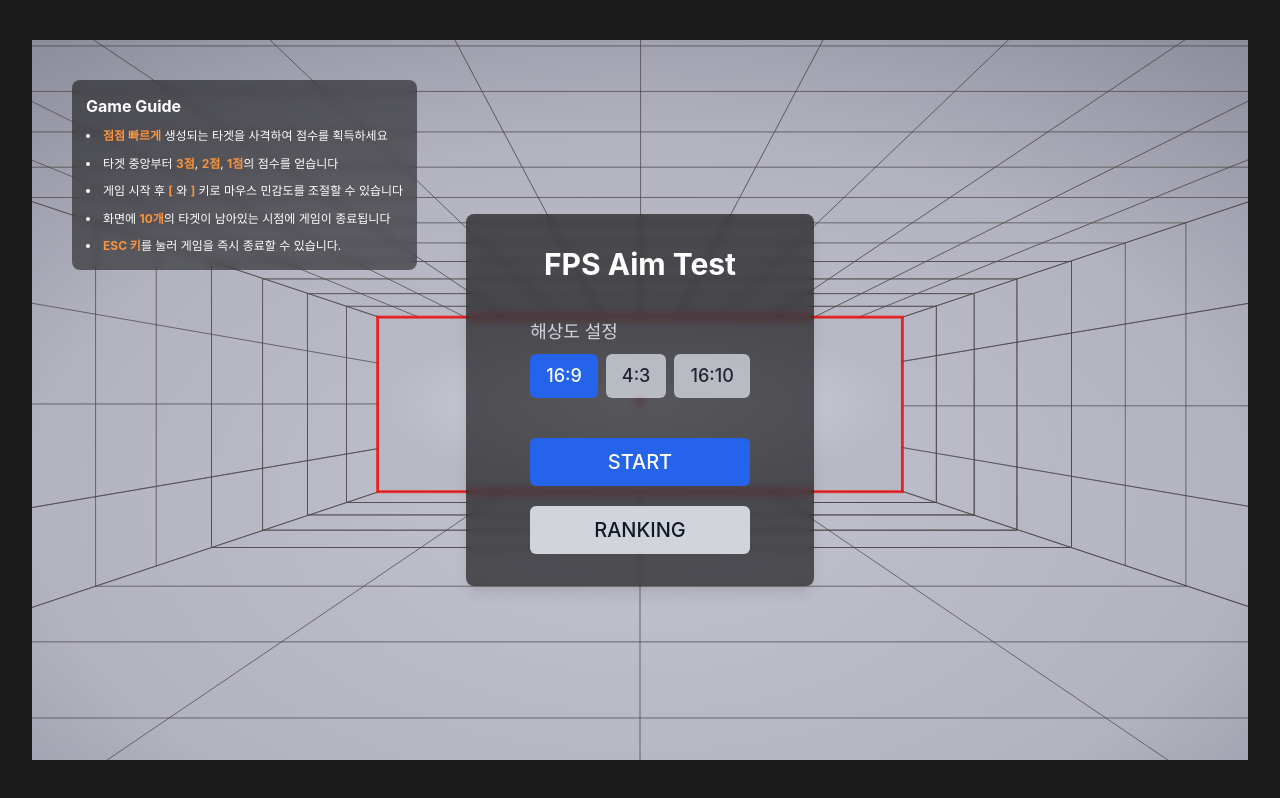
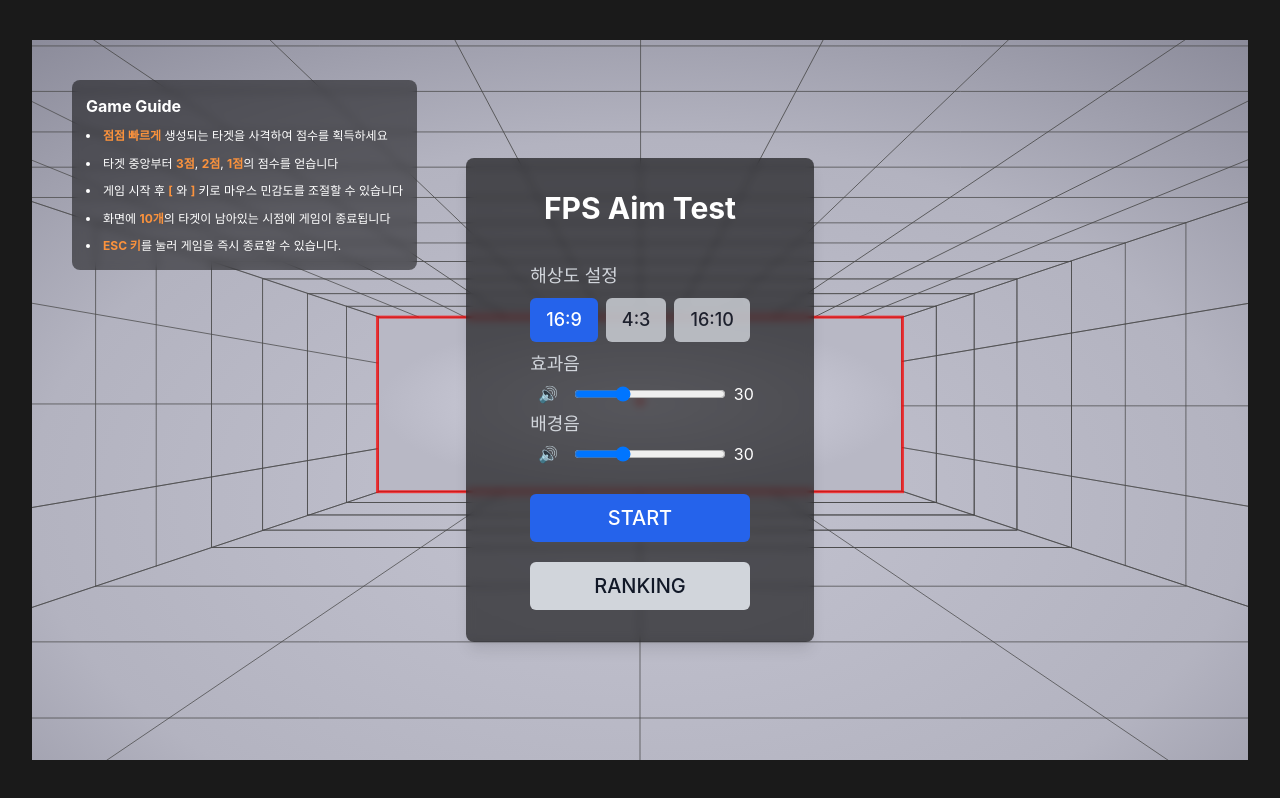
Before and after one commit to Donghunn-Lee/aimtest, a React (Create React App) app: page / in a window 1280 px wide. Both pictures are taken after a click on the button "전체화면 모드". Built offline with nearby package versions, Linux system fonts and the light colour scheme.

Commit message:
feat: 볼륨 슬라이더 추가

```diff
--- a/src/components/game/core/GameWorld.tsx
+++ b/src/components/game/core/GameWorld.tsx
@@ -8,7 +8,7 @@ import {
 
 import { Crosshair } from '@components/game/ui/Crosshair';
 import { TargetRenderer } from '@/components/game/core/target/TargetRenderer';
-import { StartMenu } from '@components/game/menu/StartMenu';
+import StartMenu from '@components/game/menu/StartMenu';
 import ResultMenu from '@components/game/menu/ResultMenu';
 import RankingBoard from '@components/game/ranking/RankingBoard';
 import { GameStatus } from '@/components/game/ui/GameStatus';
@@ -22,6 +22,7 @@ import { useGameState } from '@hooks/useGameState';
 import useTargetManager from '@hooks/useTargetManager';
 
 import { clearCanvas, applyCanvasTransform } from '@utils/canvas';
+import useVolume from '@/hooks/useVolume';
 
 interface GameWorldProps {
   gameMode: 'fullscreen' | 'windowed';
@@ -52,6 +53,7 @@ export const GameWorld = ({ gameMode, onGameModeChange }: GameWorldProps) => {
   });
   const [gameState, gameActions] = useGameState();
   const [targetManagerState, targetManagerActions] = useTargetManager();
+  const [volumeState, volumeActions] = useVolume();
 
   // 게임 시작 핸들러
   const handleGameStart = () => {
@@ -111,10 +113,20 @@ export const GameWorld = ({ gameMode, onGameModeChange }: GameWorldProps) => {
       const screenX = -position.current.x;
       const screenY = -position.current.y;
 
-      targetManagerActions.checkHit(screenX, screenY, (target) => {
-        gameActions.handleHit();
-        gameActions.addScore(target.score || 0);
-      });
+      const isHited = targetManagerActions.checkHit(
+        screenX,
+        screenY,
+        (target) => {
+          gameActions.handleHit();
+          gameActions.addScore(target.score || 0);
+        }
+      );
+
+      if (isHited) {
+        volumeActions.playHitSound();
+      } else {
+        volumeActions.playMissSound();
+      }
 
       gameActions.handleClick();
     }
@@ -312,12 +324,14 @@ export const GameWorld = ({ gameMode, onGameModeChange }: GameWorldProps) => {
     };
   }, [gameState.isGameStarted]);
 
-  // 게임 시작 및 종료 테두리 표시
+  // 게임 시작 및 종료 테두리 표시, 배경음악 관리
   useEffect(() => {
     if (gameState.isGameStarted) {
+      volumeActions.playBGM();
       startFadeOut();
     } else {
       showBorder();
+      volumeActions.stopBGM();
     }
   }, [gameState.isGameStarted]);
 
@@ -460,6 +474,8 @@ export const GameWorld = ({ gameMode, onGameModeChange }: GameWorldProps) => {
           selectedResolution={selectedResolution}
           onResolutionChange={setSelectedResolution}
           animate={false}
+          volumeState={volumeState}
+          volumeActions={volumeActions}
         />
       )}
       {gameState.isGameOver && !isRankingOpen && (
--- a/src/components/game/core/target/TargetManager.ts
+++ b/src/components/game/core/target/TargetManager.ts
@@ -12,8 +12,6 @@ export class TargetManager {
   private nextId: number = 1;
   private mapBounds: { x: number; y: number; width: number; height: number };
   private containerConfig: ContainerConfig;
-  private hitSound: HTMLAudioElement;
-  private missSound: HTMLAudioElement;
 
   constructor(
     config: TargetConfig,
@@ -23,10 +21,6 @@ export class TargetManager {
     this.gameArea = gameArea;
     this.targets = [];
     this.containerConfig = getDefaultConfig(resolution);
-    this.hitSound = new Audio('/sounds/hit.mp3');
-    this.missSound = new Audio('/sounds/miss.mp3');
-    this.hitSound.volume = 0.5;
-    this.missSound.volume = 0.5;
 
     this.mapBounds = calculateContainerBounds(
       this.gameArea,
@@ -113,19 +107,9 @@ export class TargetManager {
         target.score = score;
         this.targets.splice(i, 1);
 
-        this.hitSound.currentTime = 0;
-        this.hitSound.play().catch(() => {
-          // 브라우저의 자동 재생 정책으로 인한 오류 무시
-        });
-
         return target;
       }
     }
-
-    this.missSound.currentTime = 0;
-    this.missSound.play().catch(() => {
-      // 브라우저의 자동 재생 정책으로 인한 오류 무시
-    });
 
     return null;
   }
--- a/src/components/game/menu/StartMenu.tsx
+++ b/src/components/game/menu/StartMenu.tsx
@@ -1,23 +1,29 @@
 import Button from '@/components/common/Button';
 import { PanelOverlay } from '@/components/common/PanelOverlay';
 import { ResolutionSettings } from '@/components/game/settings/ResolutionSettings';
+import VolumeSlider from '@/components/game/ui/VolumeSlider';
 
 import { Resolution } from '@/types/resolution';
+import { VolumeStateType, VolumeActionsType } from '@/hooks/useVolume';
 
 interface StartMenuProps {
   onStart: () => void;
   onRanking: () => void;
   selectedResolution: Resolution;
   onResolutionChange: (resolution: Resolution) => void;
-  animate?: boolean;
+  animate: boolean;
+  volumeState: VolumeStateType;
+  volumeActions: VolumeActionsType;
 }
 
-export const StartMenu = ({
+const StartMenu = ({
   onStart,
   onRanking,
   selectedResolution,
   onResolutionChange,
-  animate = true,
+  animate,
+  volumeState,
+  volumeActions,
 }: StartMenuProps) => {
   return (
     <PanelOverlay animate={animate}>
@@ -25,14 +31,21 @@ export const StartMenu = ({
         <h2 className="mb-2 text-center text-lg font-bold text-white md:mb-3 md:text-lg lg:text-2xl xl:text-3xl">
           FPS Aim Test
         </h2>
+        <div className="space-y-1 md:space-y-2">
+          <div className="w-full max-w-xs md:max-w-sm lg:max-w-md xl:max-w-lg">
+            <ResolutionSettings
+              selectedResolution={selectedResolution}
+              onResolutionChange={onResolutionChange}
+            />
+          </div>
 
-        <div className="w-full max-w-xs md:max-w-sm lg:max-w-md xl:max-w-lg">
-          <ResolutionSettings
-            selectedResolution={selectedResolution}
-            onResolutionChange={onResolutionChange}
-          />
+          <div className="w-full max-w-xs md:max-w-sm lg:max-w-md xl:max-w-lg">
+            <VolumeSlider
+              volumeState={volumeState}
+              volumeActions={volumeActions}
+            />
+          </div>
         </div>
-
         <div className="w-full max-w-xs space-y-2 md:max-w-sm md:space-y-3 lg:max-w-md lg:space-y-4 xl:max-w-lg xl:space-y-5">
           <Button
             onClick={onStart}
@@ -55,3 +68,5 @@ export const StartMenu = ({
     </PanelOverlay>
   );
 };
+
+export default StartMenu;
--- a/src/components/game/settings/ResolutionSettings.tsx
+++ b/src/components/game/settings/ResolutionSettings.tsx
@@ -1,5 +1,3 @@
-import React from 'react';
-
 import Button from '@/components/common/Button';
 
 import { Resolution, RESOLUTIONS } from '@/types/resolution';
@@ -14,7 +12,7 @@ export const ResolutionSettings: React.FC<ResolutionSettingsProps> = ({
   onResolutionChange,
 }) => {
   return (
-    <div className="mb-4">
+    <div>
       <label className="md:text-md mb-2 block text-sm font-medium text-gray-300 lg:text-lg">
         해상도 설정
       </label>
--- /dev/null
+++ b/src/components/game/ui/VolumeSlider.tsx
@@ -0,0 +1,61 @@
+import { VolumeStateType, VolumeActionsType } from '@/hooks/useVolume';
+
+interface VolumeSliderProps {
+  volumeState: VolumeStateType;
+  volumeActions: VolumeActionsType;
+}
+
+const VolumeSlider = ({ volumeState, volumeActions }: VolumeSliderProps) => {
+  return (
+    <div className="m-0 h-fit items-center p-0">
+      <div>
+        <p className="md:text-md text-sm text-gray-300 lg:text-lg">효과음</p>
+        <div className="flex items-center justify-center gap-2">
+          <button
+            onClick={volumeActions.toggleEfMute}
+            className="rounded px-2 py-1 text-white"
+          >
+            {volumeState.isEfMuted ? '🔇' : '🔊'}
+          </button>
+          <input
+            type="range"
+            min="0"
+            max="100"
+            value={volumeState.efVolume}
+            onChange={(e) => volumeActions.setEfVolume(Number(e.target.value))}
+            disabled={volumeState.isEfMuted}
+            className="w-full"
+          />
+          <p className="w-4 items-center">
+            {volumeState.isEfMuted ? '0' : volumeState.efVolume}
+          </p>
+        </div>
+      </div>
+      <div>
+        <p className="md:text-md text-sm text-gray-300 lg:text-lg">배경음</p>
+        <div className="flex items-center justify-center gap-2">
+          <button
+            onClick={volumeActions.toggleBgMute}
+            className="rounded px-2 py-1 text-white"
+          >
+            {volumeState.isBgMuted ? '🔇' : '🔊'}
+          </button>
+          <input
+            type="range"
+            min="0"
+            max="100"
+            value={volumeState.bgVolume}
+            onChange={(e) => volumeActions.setBgVolume(Number(e.target.value))}
+            disabled={volumeState.isBgMuted}
+            className="w-full"
+          />
+          <p className="w-4 items-center">
+            {volumeState.isBgMuted ? '0' : volumeState.bgVolume}
+          </p>
+        </div>
+      </div>
+    </div>
+  );
+};
+
+export default VolumeSlider;
--- /dev/null
+++ b/src/hooks/useVolume.ts
@@ -0,0 +1,87 @@
+import { useRef, useState } from 'react';
+
+export interface VolumeStateType {
+  efVolume: number;
+  bgVolume: number;
+  isEfMuted: boolean;
+  isBgMuted: boolean;
+}
+
+export interface VolumeActionsType {
+  setEfVolume: (volume: number) => void;
+  setBgVolume: (volume: number) => void;
+  toggleEfMute: () => void;
+  toggleBgMute: () => void;
+  playHitSound: () => void;
+  playMissSound: () => void;
+  playBGM: () => void;
+  stopBGM: () => void;
+}
+
+const useVolume = (): [VolumeStateType, VolumeActionsType] => {
+  const [efVolume, setEfVolume] = useState(30);
+  const [bgVolume, setBgVolume] = useState(30);
+  const bgSoundRef = useRef<HTMLAudioElement>(null);
+  const [isEfMuted, setIsEfMuted] = useState(false);
+  const [isBgMuted, setIsBgMuted] = useState(false);
+
+  const playHitSound = () => {
+    const hitSound = new Audio('/sounds/hit.mp3');
+    hitSound.volume = isEfMuted ? 0 : Math.max(efVolume / 100 - 0.2, 0);
+    hitSound.play().catch(() => {});
+  };
+
+  const playMissSound = () => {
+    const missSound = new Audio('/sounds/miss.mp3');
+    missSound.volume = isEfMuted ? 0 : efVolume / 100;
+    missSound.play().catch(() => {});
+  };
+
+  const playBGM = () => {
+    setTimeout(() => {
+      if (!bgSoundRef.current) {
+        bgSoundRef.current = new Audio('/sounds/bgm.mp3');
+        bgSoundRef.current.loop = true;
+      }
+      bgSoundRef.current.volume = isBgMuted ? 0 : bgVolume / 100 - 0.2;
+      bgSoundRef.current.play().catch(() => {});
+    }, 1000);
+  };
+
+  const stopBGM = () => {
+    if (bgSoundRef.current) {
+      bgSoundRef.current.pause();
+      bgSoundRef.current.currentTime = 0;
+    }
+  };
+
+  const toggleEfMute = () => {
+    setIsEfMuted(!isEfMuted);
+  };
+
+  const toggleBgMute = () => {
+    setIsBgMuted(!isBgMuted);
+  };
+
+  const volumeState = {
+    efVolume,
+    bgVolume,
+    isEfMuted,
+    isBgMuted,
+  };
+
+  const volumeActions = {
+    setEfVolume,
+    setBgVolume,
+    playHitSound,
+    playMissSound,
+    playBGM,
+    stopBGM,
+    toggleEfMute,
+    toggleBgMute,
+  };
+
+  return [volumeState, volumeActions];
+};
+
+export default useVolume;
```
Also changed, not shown: 2 other files (tests, documents, lock files or other folders).
